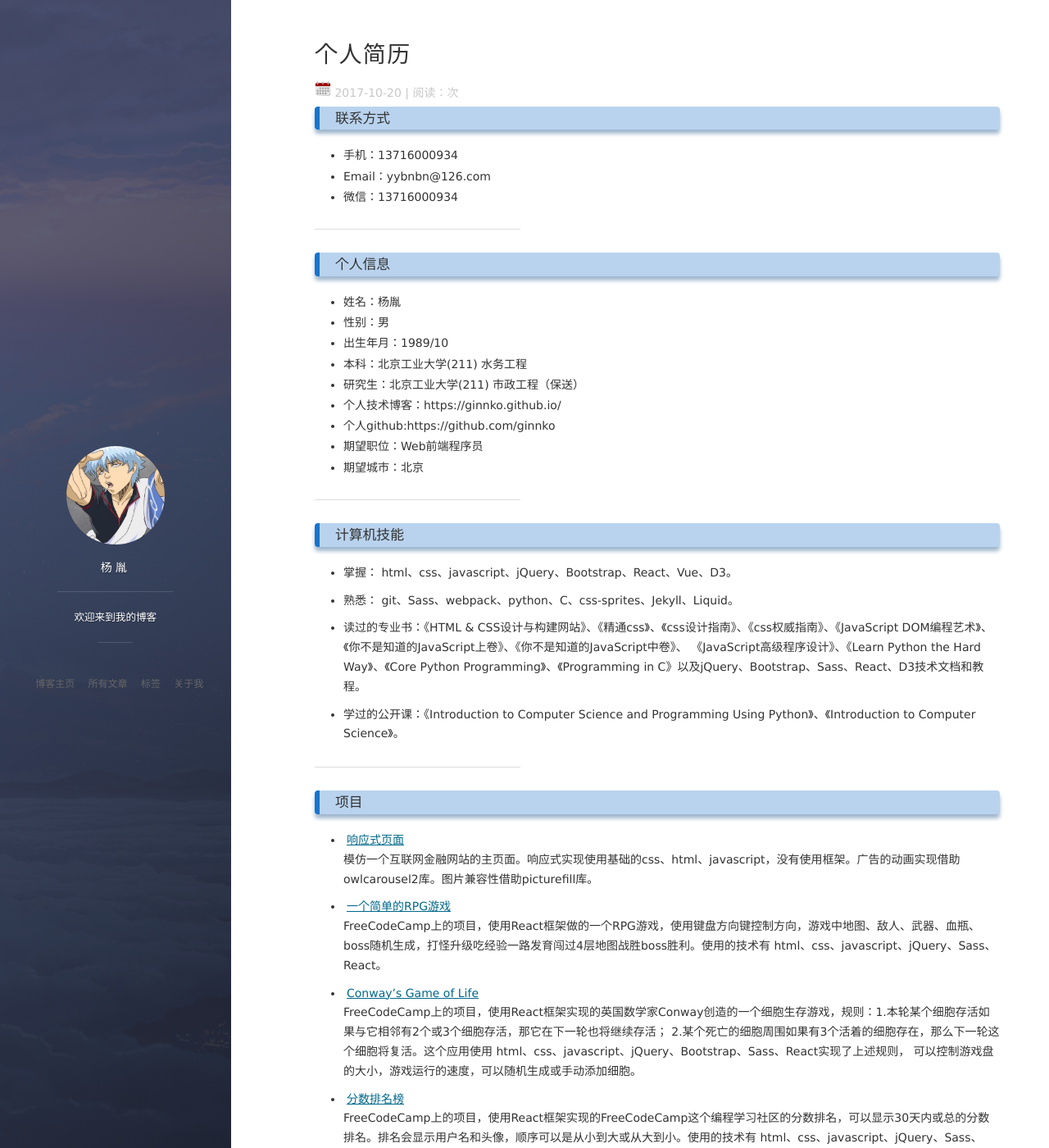
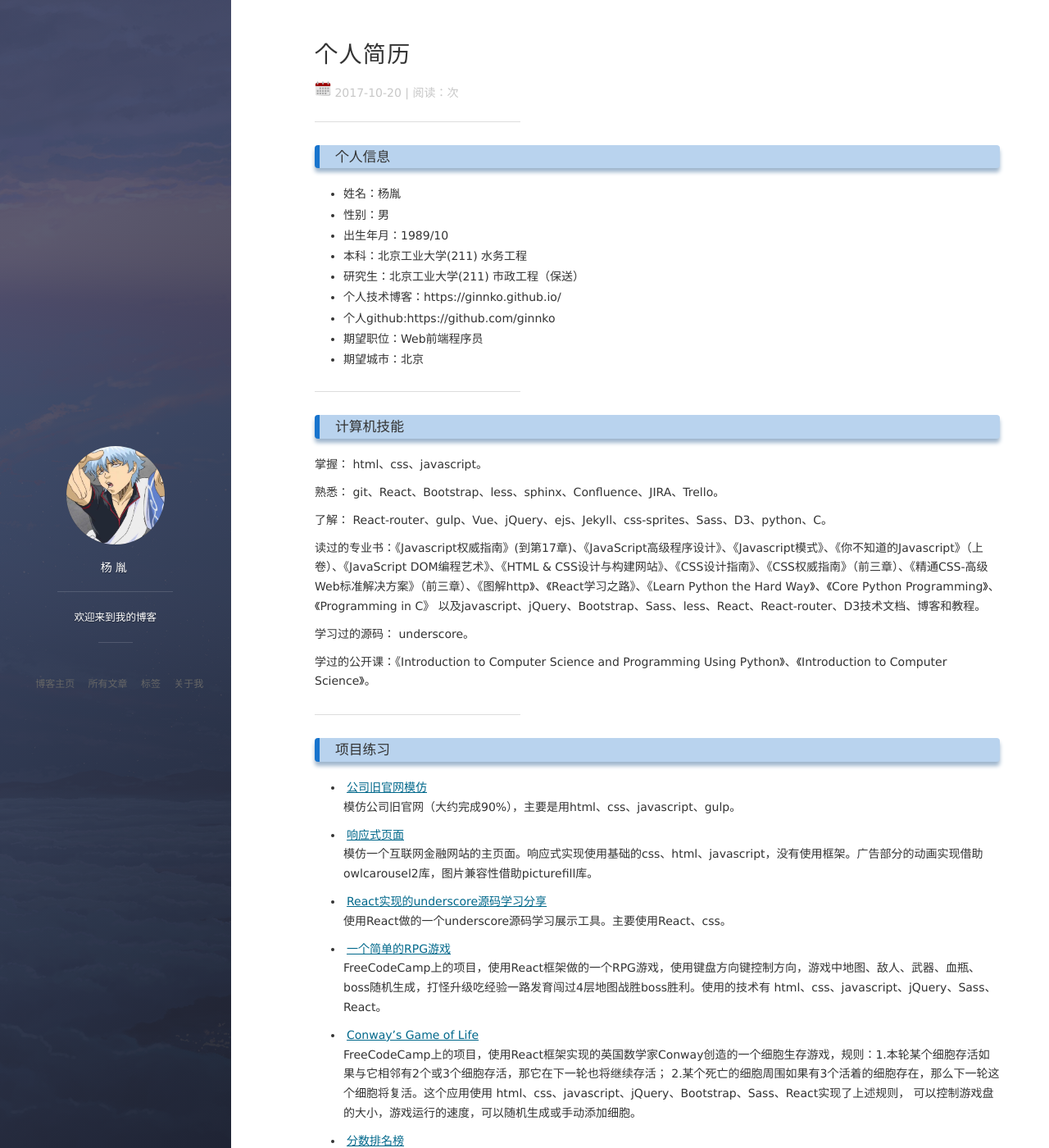
Before and after one commit to ginnko/old-blog, a Jekyll site: the page built from _posts/2017-10-20-个人简历.md, in a window 1280 px wide and 1400 px high. Shown: the whole window at 82% size. Built offline with Jekyll 4.4.1, drawn with Linux system fonts in a browser that asks for light colours; nearby versions of some CDN libraries; Markdown is read by kramdown in place of the engine named in the settings; comment, search, counter and statistics services are not loaded; some of the changed text lies outside the part shown.

Commit message:
refresh cv

```diff
--- a/_posts/2017-10-20-个人简历.md
+++ b/_posts/2017-10-20-个人简历.md
@@ -4,15 +4,8 @@ title: 个人简历
 date: 2017-10-20
 tag: 个人简历
 ---
-### 联系方式
-
-- 手机：13716000934
-- Email：yybnbn@126.com
-- 微信：13716000934
 
 ---
-
-
 ### 个人信息
 
  - 姓名：杨胤
@@ -29,20 +22,30 @@ tag: 个人简历
 
 ### 计算机技能
 
-- 掌握： html、css、javascript、jQuery、Bootstrap、React、Vue、D3。
+掌握： html、css、javascript。
 
-- 熟悉： git、Sass、webpack、python、C、css-sprites、Jekyll、Liquid。
+熟悉： git、React、Bootstrap、less、sphinx、Confluence、JIRA、Trello。
 
-- 读过的专业书：《HTML & CSS设计与构建网站》、《精通css》、《css设计指南》、《css权威指南》、《JavaScript DOM编程艺术》、《你不是知道的JavaScript上卷》、《你不是知道的JavaScript中卷》、
-《JavaScript高级程序设计》、《Learn Python the Hard Way》、《Core Python Programming》、《Programming in C》以及jQuery、Bootstrap、Sass、React、D3技术文档和教程。
+了解： React-router、gulp、Vue、jQuery、ejs、Jekyll、css-sprites、Sass、D3、python、C。
 
-- 学过的公开课：《Introduction to Computer Science and Programming Using Python》、《Introduction to Computer Science》。
+读过的专业书：《Javascript权威指南》(到第17章)、《JavaScript高级程序设计》、《Javascript模式》、《你不知道的Javascript》（上卷）、《JavaScript DOM编程艺术》、《HTML & CSS设计与构建网站》、《CSS设计指南》、《CSS权威指南》（前三章）、《精通CSS-高级Web标准解决方案》（前三章）、《图解http》、《React学习之路》、《Learn Python the Hard Way》、《Core Python Programming》、《Programming in C》
+以及javascript、jQuery、Bootstrap、Sass、less、React、React-router、D3技术文档、博客和教程。
 
+学习过的源码： underscore。
+
+学过的公开课：《Introduction to Computer Science and Programming Using Python》、《Introduction to Computer Science》。
 
 ---
-### 项目
+###项目练习
+
+- [公司旧官网模仿](https://github.com/ginnko/company_page)
+模仿公司旧官网（大约完成90%），主要是用html、css、javascript、gulp。
+
 - [响应式页面](https://github.com/ginnko/front-end-demos/tree/master/responsivewebpage)
-模仿一个互联网金融网站的主页面。响应式实现使用基础的css、html、javascript，没有使用框架。广告的动画实现借助owlcarousel2库。图片兼容性借助picturefill库。
+模仿一个互联网金融网站的主页面。响应式实现使用基础的css、html、javascript，没有使用框架。广告部分的动画实现借助owlcarousel2库，图片兼容性借助picturefill库。
+
+- [React实现的underscore源码学习分享](https://github.com/ginnko/memos/tree/master/underscore%E6%BA%90%E7%A0%81%E5%AD%A6%E4%B9%A0%E7%AC%94%E8%AE%B0/share/share)
+使用React做的一个underscore源码学习展示工具。主要使用React、css。
 
 - [一个简单的RPG游戏](https://codepen.io/ginnko/full/JydBWO/)
 FreeCodeCamp上的项目，使用React框架做的一个RPG游戏，使用键盘方向键控制方向，游戏中地图、敌人、武器、血瓶、boss随机生成，打怪升级吃经验一路发育闯过4层地图战胜boss胜利。使用的技术有
@@ -61,11 +64,12 @@ FreeCodeCamp上的项目，使用React框架实现的一个可以存储在浏览
 
 - [Markdown预览](https://codepen.io/ginnko/full/zzZmvJ/)
 FreeCodeCamp上的项目，这个应用可以用来实时预览用Markdown书写的文档。使用的技术有 html、css、javascript、jQuery、Sass、React。
+
 - [Vue动画效果练习](https://github.com/ginnko/front-end-demos/tree/master/vue-animation_exercise)
-计算随机生成的加减法题。html、css、javascript、Bootstrap、Vue。
+计算随机生成的加减法题。使用的技术有html、css、javascript、Bootstrap以及Vue。
 
 - [Vue组件练习](https://github.com/ginnko/front-end-demos/tree/master/vue_component_exercise)
-可以添加、删除、展示quote。html、css、javascript、Bootstrap、Vue。
+可以添加、删除以及展示quote。使用的技术有html、css、javascript、Bootstrap以及Vue。
 
 - [美国GDP逐年变化可视化](https://codepen.io/ginnko/full/YQRgxM/)
 FreeCodeCamp上的项目，使用D3框架将美国GDP可视化成一组条状图，可以通过鼠标移动查看详细数据。使用的技术有html、css、javascript、Sass、D3。
@@ -109,6 +113,6 @@ FreeCodeCamp上的项目，显示所在地点的具体地址和天气情况（
 ---
 
 ### 个人描述
-毕业之后在设计院做设计工作，但终因自己对计算机的兴趣于今年4月辞职，开始web前端技术的自学之路。自学除了看上述的书和公开课、官方的技术文档，还使用了在线教程，比如w3school和FreeCodeCamp(我的主页：https://www.freecodecamp.com/ginnko )。上述
-所有项目均可以在https://codepen.io/ginnko/pens/public/ 找到。搭建了自己的技术博客（https://ginnko.github.io/ ）用于记录学习过程。善于使用google、StackOverflow搜索并解决问题。虽然我不是计算机专业出身，但是对编程的热爱和极强的学习能力让我相信自己能够在这个行业里游刃有余。
-感谢您阅读我的简历，期待能有机会与您共事。
+毕业之后在设计院做设计工作，但终因自己对计算机的兴趣于去年4月辞职，开始web前端技术的自学之路。自学除了看上述的书和公开课、官方的技术文档，还使用了在线教程，比如w3school和FreeCodeCamp(我的主页：https://www.freecodecamp.com/ginnko )。上述
+所有项目均可以在https://codepen.io/ginnko/pens/public/ 找到。搭建了自己的技术博客（https://ginnko.github.io/ ）用于记录学习过程。善于使用google、StackOverflow等搜索并解决问题。如今已在这个行业里摸索了小半年，自己对前端基本的技术有进一步的了解，
+路漫漫何其修远，但热情有增无减，自己对写程序的喜欢远超之前的设想，我想应该会为了不断精进自己的技术而走下去的。
```
